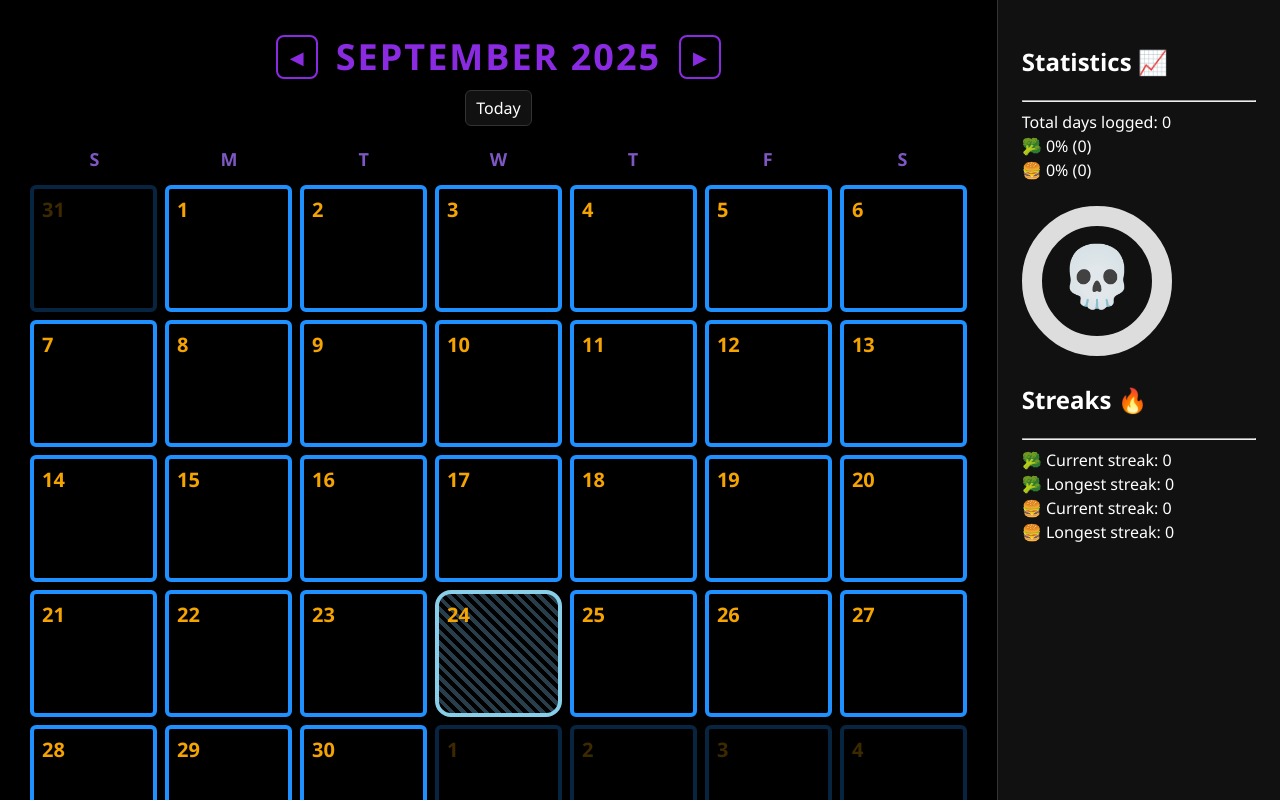
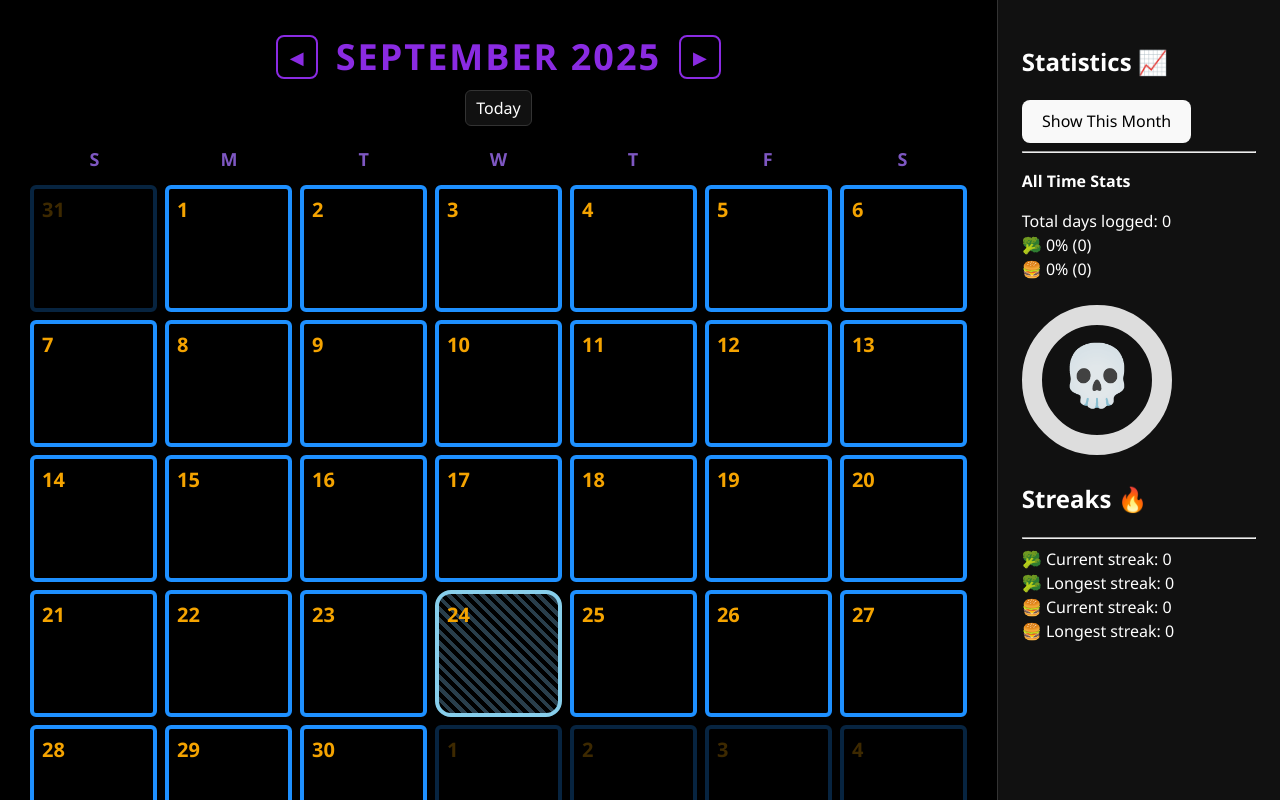
Before and after one commit to Aldomf/emoji-calendar, a React (Vite) app: page / in a window 1280 px wide. Built offline with nearby package versions, Linux system fonts and the light colour scheme.

Commit message:
adding month statics

```diff
--- a/src/App.tsx
+++ b/src/App.tsx
@@ -82,7 +82,8 @@
             setYear={setYear}
           />
         </div>
-        <RightPanel data={data} sidebarOpen={sidebarOpen} />
+        <RightPanel data={data} sidebarOpen={sidebarOpen} month={month}
+  year={year}/>
       </div>
 
       {selectedKey && (
--- a/src/components/RightPanel.tsx
+++ b/src/components/RightPanel.tsx
@@ -1,18 +1,45 @@
+import { useState } from "react";
 import { HEALTHY, UNHEALTHY } from "../consts/constants";
 import ProgressDonut from "../svg/ProgressDonut";
 
 type Props = {
   data: Record<string, string>;
   sidebarOpen: boolean;
+  month: number;
+  year: number;
 };
 
-export default function RightPanel({ data, sidebarOpen }: Props) {
-  const total = Object.keys(data).length;
+export default function RightPanel({ data, sidebarOpen, month, year }: Props) {
+  const [showMonthly, setShowMonthly] = useState(false);
+
+  function parseDateKey(key: string): Date {
+  const [year, month, day] = key.split("-").map(Number);
+  return new Date(year, month - 1, day); // local time, no UTC shift
+}
+
+
+  // Filter data depending on toggle
+  //only show data for current month
+  //const now = new Date();
+  const filteredData = showMonthly
+  ? Object.fromEntries(
+      Object.entries(data).filter(([key]) => {
+        const date = parseDateKey(key);
+        return (
+          date.getMonth() === month &&
+          date.getFullYear() === year
+        );
+      })
+    )
+  : data;
+
+
+  const total = Object.keys(filteredData).length;
   let healthyCount = 0;
   let unhealthyCount = 0;
 
   // Count healthy/unhealthy for percentages
-  for (const emoji of Object.values(data)) {
+  for (const emoji of Object.values(filteredData)) {
     if (HEALTHY.includes(emoji)) healthyCount++;
     if (UNHEALTHY.includes(emoji)) unhealthyCount++;
   }
@@ -22,7 +49,7 @@
     total > 0 ? Math.round((unhealthyCount / total) * 100) : 0;
 
   // Calculate streaks
-  const sortedKeys = Object.keys(data).sort();
+  const sortedKeys = Object.keys(filteredData).sort();
   let currentHealthy = 0;
   let maxHealthy = 0;
   let currentUnhealthy = 0;
@@ -30,8 +57,8 @@
   let prevDate: Date | null = null;
 
   for (const key of sortedKeys) {
-    const emoji = data[key];
-    const date = new Date(key);
+    const emoji = filteredData[key];
+    const date = parseDateKey(key);
 
     // check if consecutive day
     const isConsecutive =
@@ -56,8 +83,22 @@
 
   return (
     <div className={`right-panel ${sidebarOpen ? "open" : ""}`}>
-      <h2>Statistics 📈</h2>
+      <div className="flex justify-between items-center">
+        <h2>Statistics 📈</h2>
+        <button
+          className="toggle-btn"
+          onClick={() => setShowMonthly((prev) => !prev)}
+        >
+          {showMonthly ? "Show All Time" : "Show This Month"}
+        </button>
+      </div>
+
       <hr />
+      <p>
+        <strong>
+          {showMonthly ? "This Month’s Stats" : "All Time Stats"}
+        </strong>
+      </p>
       Total days logged: {total}
       <br />
       🥦 {healthyPct}% <span>({healthyCount})</span> <br />
```
